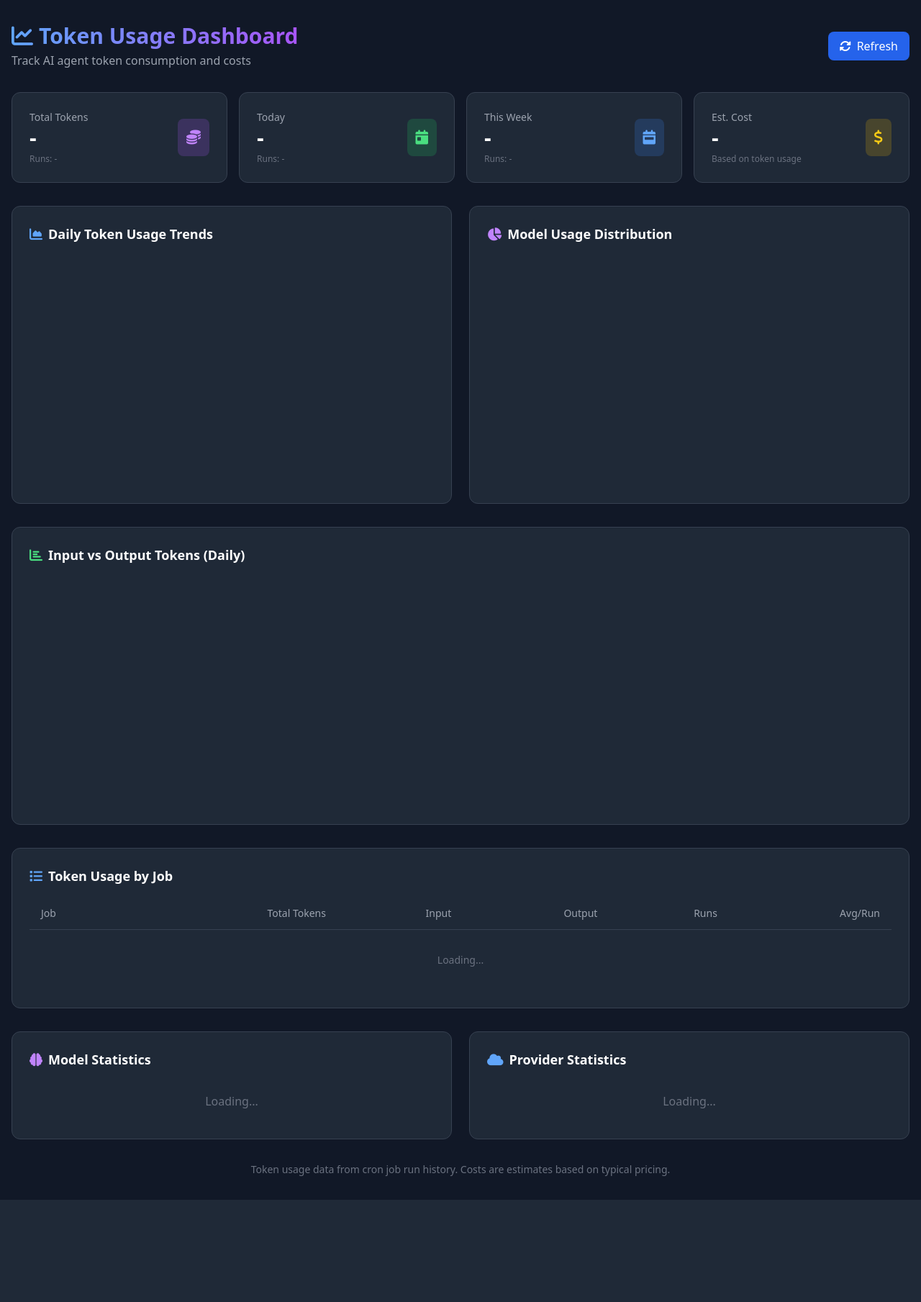
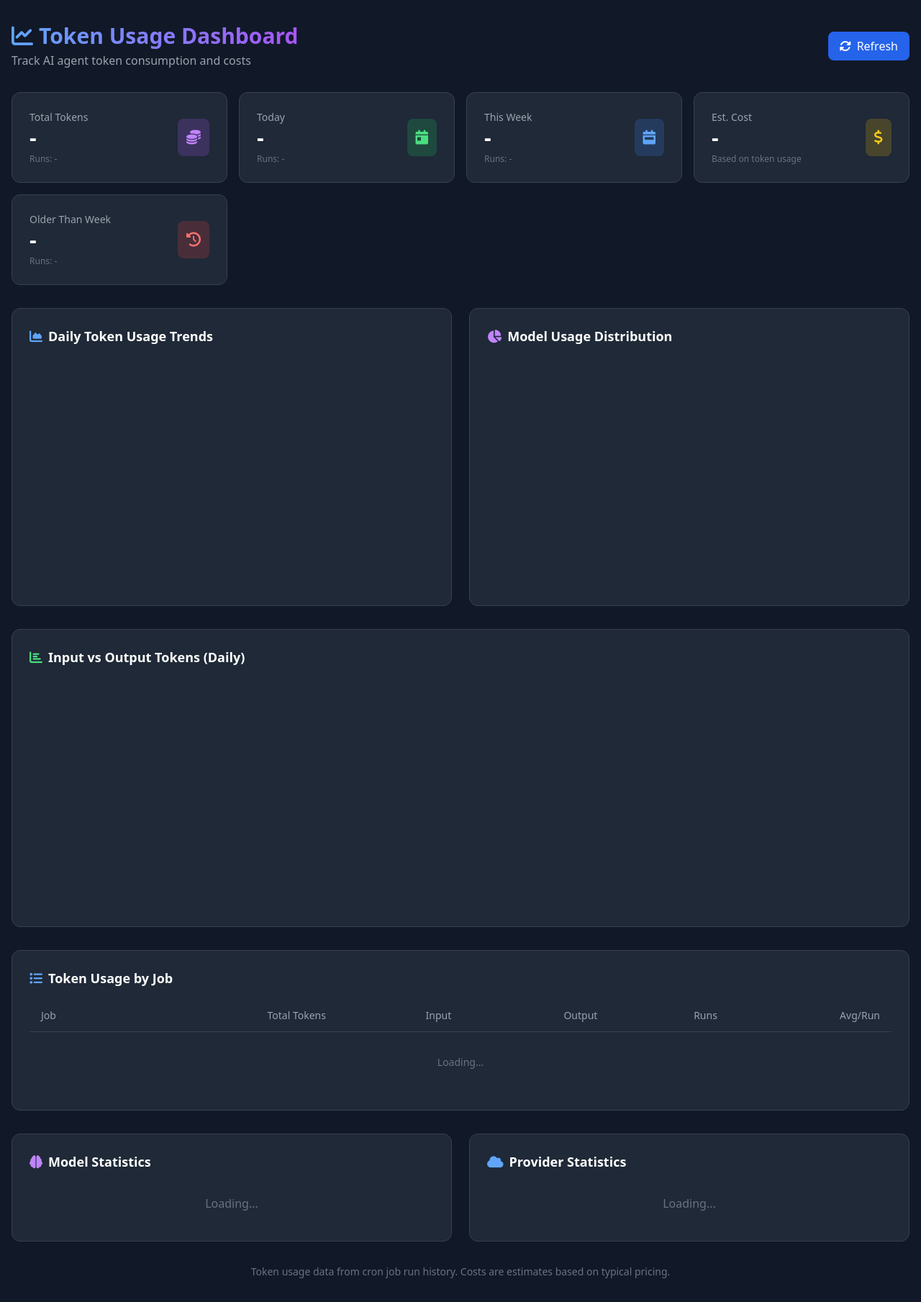
Before and after one commit to nzicecool/clawboard, a Flask app: page /token-usage in a window 1280 px wide. Shown: the whole page at 72% size. Before the commit the page ends 1667 px from the top, so only its background shows below. Run offline with Flask 3, Linux system fonts and the light colour scheme; a map, chart or similar area stays blank; some libraries are stand-ins or nearby versions.

Commit message:
feat: Add older than week display and update frontend
Frontend (token-usage.html):
- Added new summary card for "Older Than Week"
- Shows tokens and runs older than 7 days
- Uses distinct time bucket (red color with history icon)
- Updated updateSummaryCards to display older_than_week data

Summary cards now show:
- Total tokens (all time)
- Today (last 24 hours)
- This Week (last 7 days, includes today)
- Older Than Week (7+ days ago)
- Est. Cost

Time buckets are now clear and non-overlapping.

```diff
--- a/templates/token-usage.html
+++ b/templates/token-usage.html
@@ -94,6 +94,19 @@
                     </div>
                     <div class="bg-yellow-500/20 p-3 rounded-lg">
                         <i class="fas fa-dollar-sign text-yellow-400 text-xl"></i>
+                    </div>
+                </div>
+            </div>
+
+            <div class="card bg-gray-800 rounded-xl p-6 border border-gray-700">
+                <div class="flex items-center justify-between">
+                    <div>
+                        <p class="text-gray-400 text-sm">Older Than Week</p>
+                        <p id="older-than-week-tokens" class="text-3xl font-bold text-white">-</p>
+                        <p id="older-than-week-runs" class="text-xs text-gray-500 mt-1">Runs: -</p>
+                    </div>
+                    <div class="bg-red-500/20 p-3 rounded-lg">
+                        <i class="fas fa-history text-red-400 text-xl"></i>
                     </div>
                 </div>
             </div>
@@ -264,6 +277,10 @@
             const week = tokenUsageData.by_day.week;
             document.getElementById('week-tokens').textContent = formatNumber(week.total_tokens);
             document.getElementById('week-runs').textContent = 'Runs: ' + week.runs;
+
+            const olderThanWeek = tokenUsageData.by_day.older_than_week;
+            document.getElementById('older-than-week-tokens').textContent = formatNumber(olderThanWeek.total_tokens);
+            document.getElementById('older-than-week-runs').textContent = 'Runs: ' + olderThanWeek.runs;
 
             const cost = total.estimated_cost || 0;
             document.getElementById('estimated-cost').textContent = '$' + cost.toFixed(4);
```
